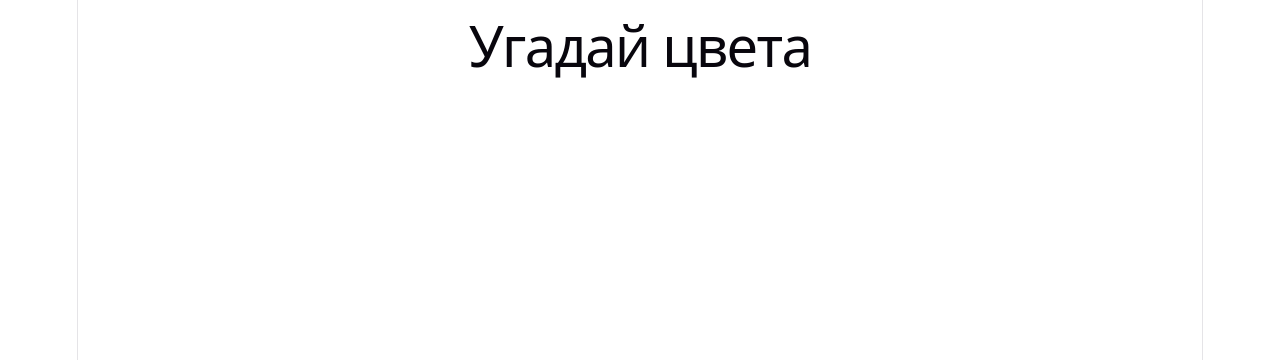
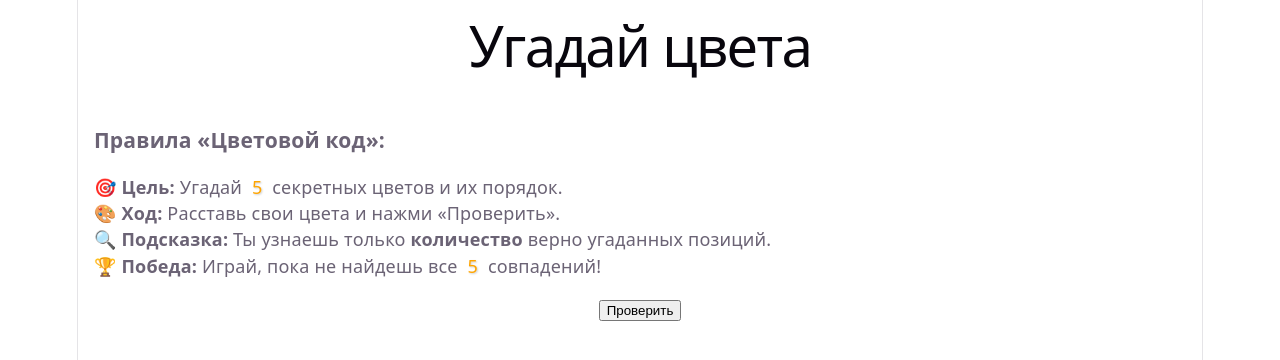
Before and after one commit to vyrubaev/game5color, a React (Vite) app: page / in a window 1280 px wide. Shown: the top 360 px of the page. Built offline with nearby package versions, Linux system fonts and the light colour scheme.

Commit message:
add game logic

```diff
--- a/src/App.jsx
+++ b/src/App.jsx
@@ -5,6 +5,21 @@ function App() {
   const n=5;
   const winState = new Set();
   const setOfcolors = { 1: 'red', 2: 'blue', 3: 'green', 4: 'yellow', 5: 'orange'}
+
+  const checkGuess = () => {
+  let matches = 0;
+  for (let i = 0; i < n; i++) {
+    if (userGuess[i] === secretCode[i]) {
+      matches++;
+    }
+
+    alert(`Угадано позиций: ${matches}`);
+
+    if (matches === n) {
+      alert("Поздравляю! Ты взломал код! 🎉");
+    }
+  }
+}
   const colorsArray = useMemo(() => {
         const winState = new Set();
         while (winState.size < n) {
@@ -17,11 +32,33 @@ function App() {
         return result;
   }, []);
 
+  const highlightStyle = { //стиль для раскрашивания количества цветов
+    color: setOfcolors[5],
+    textShadow: '1px 1px 2px rgba(0,0,0,0.2)', // добавление обЪема на Retina-экране
+    padding: '0 5px'
+  };
+
   return (
     <div>
       <h1>Угадай цвета</h1>{/*TODO:раскрасить буквы в цвета*/}
+      <section className="rules" style={{ textAlign: 'left', padding: '15px', border: '1px solid #fff' }}>
+        <h3>Правила «Цветовой код»:</h3>
+        <p>🎯 <strong>Цель:</strong> Угадай <span style={highlightStyle}>{n}</span> секретных цветов и их порядок.</p>
+        <p>🎨 <strong>Ход:</strong> Расставь свои цвета и нажми «Проверить».</p>
+        <p>🔍 <strong>Подсказка:</strong> Ты узнаешь только <strong>количество</strong> верно угаданных позиций.</p>
+        <p>🏆 <strong>Победа:</strong> Играй, пока не найдешь все <span style={highlightStyle}>{n}</span> совпадений!</p>
+      </section>
+      <section className="game-area">
+        <div className="secret-code">
+          {colorsArray.map((color, index) => (
+            <div key={index} className="color-slot" style={{ backgroundColor: color }}></div>
+          ))}
+        </div>
+        <button onClick={checkGuess}>Проверить</button>
+      </section>
     </div>
   );
+
 }
 
 export default App
```
Lines whose indentation alone changed are shown as unchanged.
